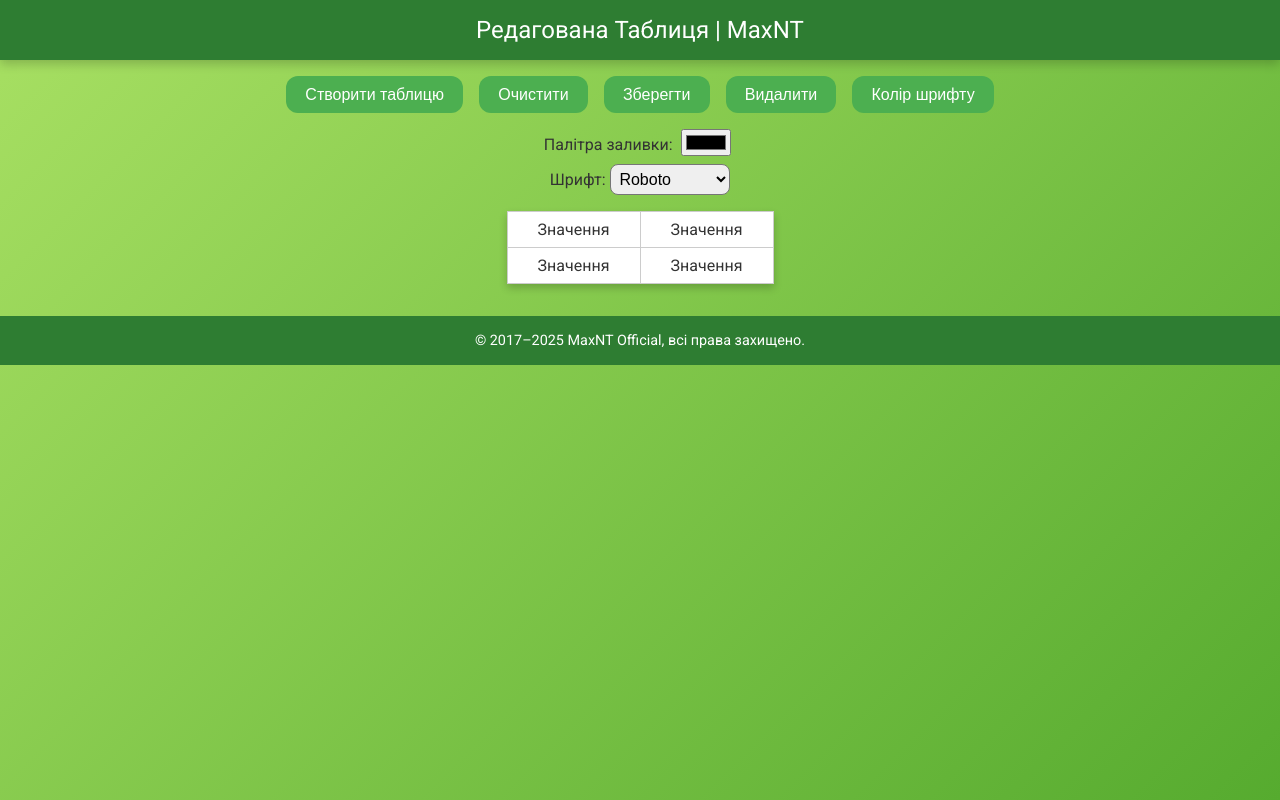
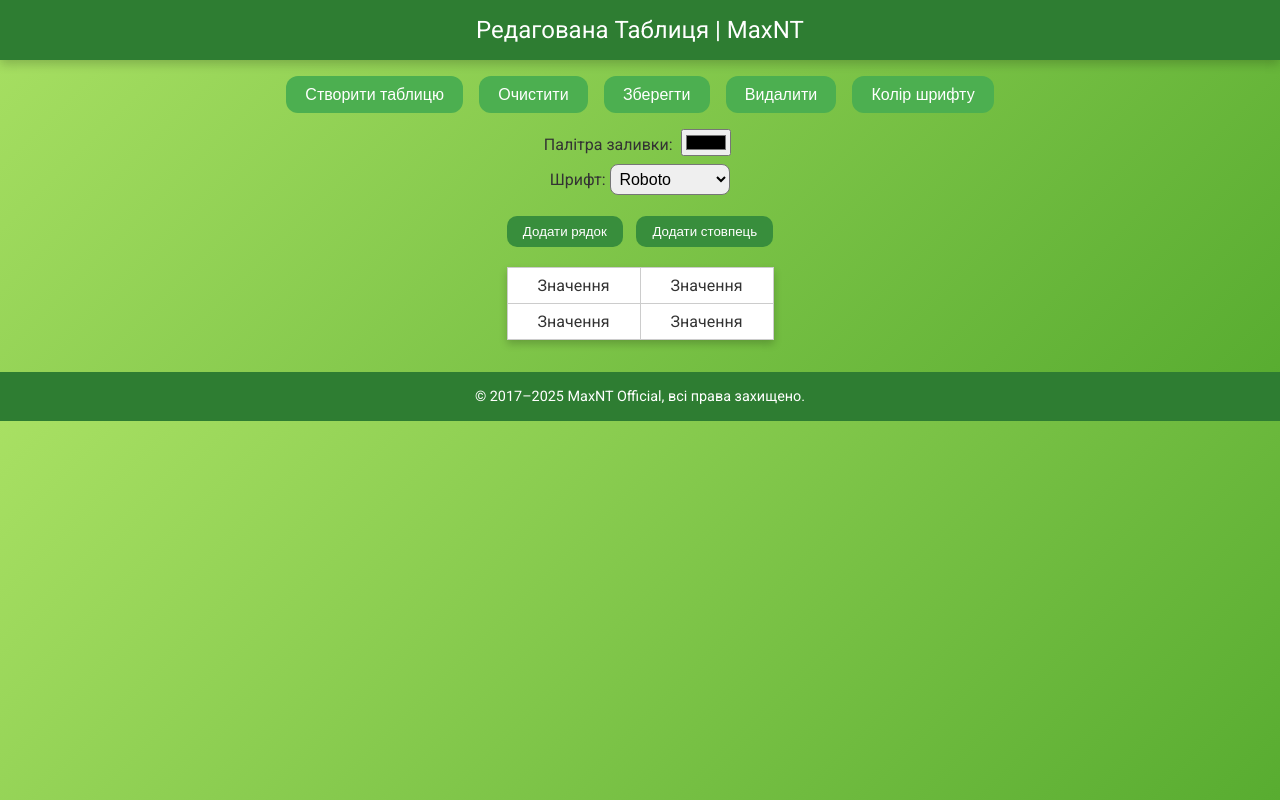
Before and after one commit to maxnt2017/excelweb_max21k, a plain HTML site: page index.html in a window 1280 px wide. Drawn offline with Linux system fonts and the light colour scheme.

Commit message:
index.html
v2.8

```diff
--- a/index.html
+++ b/index.html
@@ -1,8 +1,9 @@
+<!DOCTYPE html>
 <html lang="uk">
 <head>
   <meta charset="UTF-8">
   <meta name="viewport" content="width=device-width, initial-scale=1.0">
-  <title>Таблиця Excel-стилю | MT</title>
+  <title>Таблиця Excel-стилю | MaxNT</title>
   <link href="https://fonts.googleapis.com/css2?family=Roboto:wght@400;700&display=swap" rel="stylesheet">
   <style>
     body {
@@ -71,6 +72,7 @@
       margin: 1rem auto;
       border-collapse: collapse;
       box-shadow: 0 4px 8px rgba(0,0,0,0.2);
+      table-layout: fixed;
     }
 
     td, th {
@@ -93,6 +95,27 @@
       background-color: #2e7d32;
       color: white;
       margin-top: 2rem;
+    }
+
+    .add-controls {
+      text-align: center;
+      margin: 1rem;
+    }
+
+    .add-controls button {
+      margin: 0.3rem;
+      background-color: #388e3c;
+      color: white;
+      border: none;
+      padding: 0.5rem 1rem;
+      border-radius: 10px;
+      cursor: pointer;
+      transition: 0.3s;
+    }
+
+    .add-controls button:hover {
+      background-color: #66bb6a;
+      transform: scale(1.05);
     }
   </style>
 </head>
@@ -123,6 +146,11 @@
         <option value="Verdana">Verdana</option>
       </select>
     </label>
+  </div>
+
+  <div class="add-controls">
+    <button onclick="addRow()">Додати рядок</button>
+    <button onclick="addColumn()">Додати стовпець</button>
   </div>
 
   <section id="tableSection" style="text-align:center">
@@ -186,6 +214,26 @@
       table.style.fontFamily = font;
     }
 
+    function addRow() {
+      const table = document.getElementById('excelTable');
+      const row = table.insertRow();
+      const cols = table.rows[0].cells.length;
+      for (let i = 0; i < cols; i++) {
+        let cell = row.insertCell();
+        cell.contentEditable = true;
+        cell.innerText = '';
+      }
+    }
+
+    function addColumn() {
+      const table = document.getElementById('excelTable');
+      for (let i = 0; i < table.rows.length; i++) {
+        let cell = table.rows[i].insertCell();
+        cell.contentEditable = true;
+        cell.innerText = '';
+      }
+    }
+
     window.onload = function() {
       const saved = localStorage.getItem('savedTable');
       if (saved) document.getElementById('excelTable').innerHTML = saved;
```
